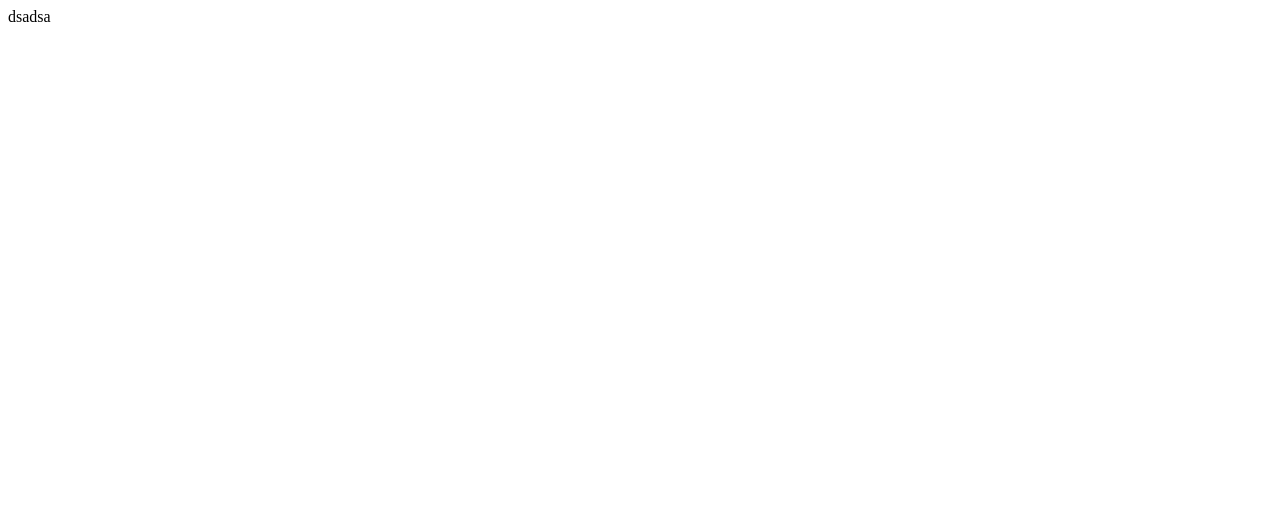
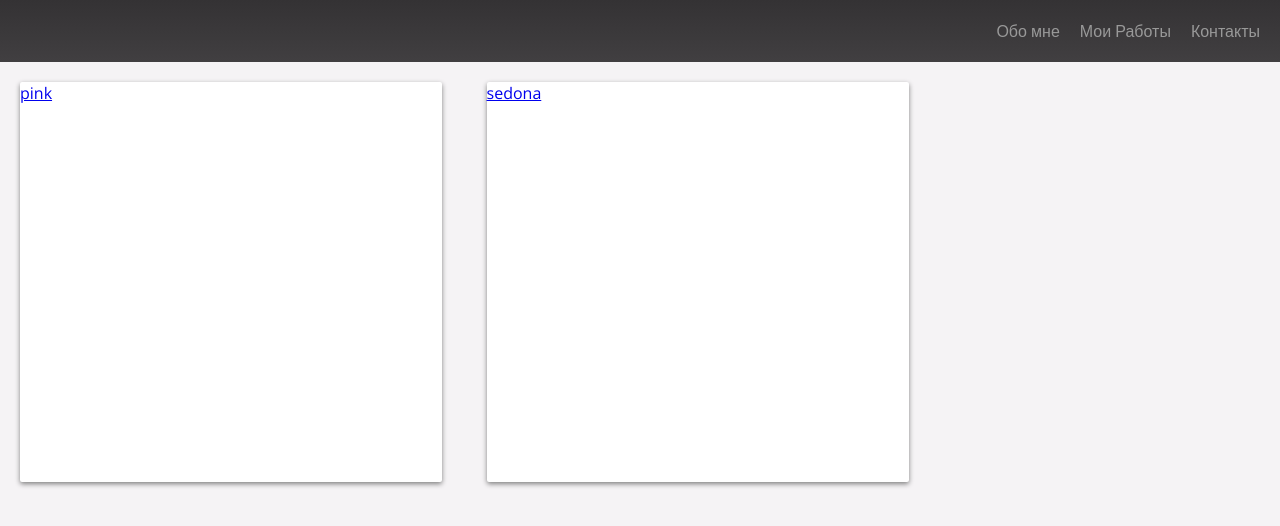
Before and after one commit to notr3d/portfolio, a plain HTML site: page index.html in a window 1280 px wide. Drawn offline with nearby package versions, Linux system fonts and the light colour scheme; files that its build step writes are made by us from their sources.

Commit message:
начальная разметка

```diff
--- a/index.html
+++ b/index.html
@@ -3,9 +3,29 @@
 <head>
   <meta charset="UTF-8">
   <title>portfolio</title>
+  <link href='https://fonts.googleapis.com/css?family=Open+Sans:400,700&subset=latin,cyrillic' rel='stylesheet' type='text/css'>
   <link rel="stylesheet" href="style.css">
 </head>
 <body>
-  dsadsa
+  <div class="page-wrapper">
+    <header class="page-header">
+      <nav class="page-nav">
+        <div class="page-logo"></div>
+        <a href="#">Обо мне</a>
+        <a href="#">Мои Работы</a>
+        <a href="#">Контакты</a>
+      </nav>
+    </header>
+    <main class="page-main">
+      <article class="showcase">
+        <div class="showcase__item">
+          <a href="http://notr3d.github.io/79358-pink/">pink</a>
+        </div>
+        <div class="showcase__item">
+          <a href="http://notr3d.github.io/sedona/">sedona</a>
+        </div>
+      </article>
+    </main>
+  </div>
 </body>
 </html>
--- a/less/style.less
+++ b/less/style.less
@@ -0,0 +1,46 @@
+@dark-grey:#343234;
+@grey:#999999;
+@light-grey:#f5f3f5;
+
+html {
+  background: @light-grey;
+}
+
+body {
+  margin: 0;
+  font-family: 'Open Sans', sans-serif;
+}
+
+.page-header {
+  background: linear-gradient(@dark-grey, lighten(@dark-grey, 5%));
+}
+
+.page-nav {
+  max-width:1280px;
+  margin: 0 auto;
+  padding: 10px;
+  display: -webkit-flex;
+  display: -moz-flex;
+  display: -ms-flex;
+  display: -o-flex;
+  display: flex;
+  justify-content: flex-end;
+  a {
+    color:@grey;
+    text-decoration: none;
+    display: inline-block;
+    padding: 10px;
+  }
+}
+
+.showcase {
+  &__item {
+    display: inline-block;
+    width: 33%;
+    height: 400px;
+    background: white;
+    border-radius: 2px;
+    margin: 20px;
+    box-shadow:0px 2px 5px 0px grey;
+  }
+}
```
Also changed, not shown: img/bg.png (added).
